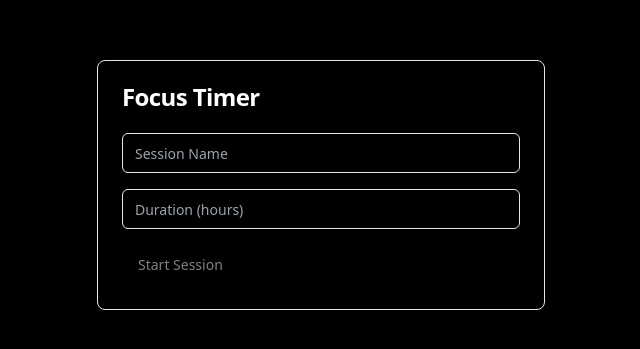
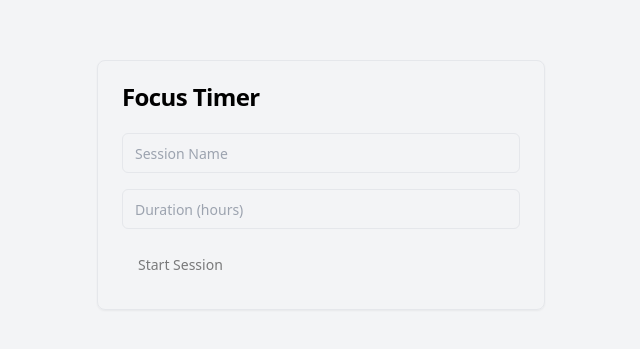
Before and after one commit to NitinGurawaliya/timerapp, a Next.js app: page / in a window 1280 px wide. Shown: the part 215-564 px from the top of the page, without its empty margins (319-959 px from the left). Built offline with nearby package versions, Linux system fonts and the light colour scheme.

Commit message:
Update page.tsx

```diff
--- a/app/page.tsx
+++ b/app/page.tsx
@@ -80,14 +80,14 @@ export default function FocusTimer() {
   }, [time, isSessionActive]);
 
   return (
-    <div className="min-h-screen flex items-center justify-center bg-black">
-      <Card className="w-full text-white max-w-md">
+    <div className="min-h-screen flex items-center justify-center bg-gray-100">
+      <Card className="w-full max-w-md">
         <CardHeader>
           <CardTitle>{isSessionActive ? sessionName : 'Focus Timer'}</CardTitle>
         </CardHeader>
         <CardContent>
           {!isSessionActive ? (
-            <div className="space-y-4 bg-black text-white">
+            <div className="space-y-4">
               <Input
                 type="text"
                 placeholder="Session Name"
```
